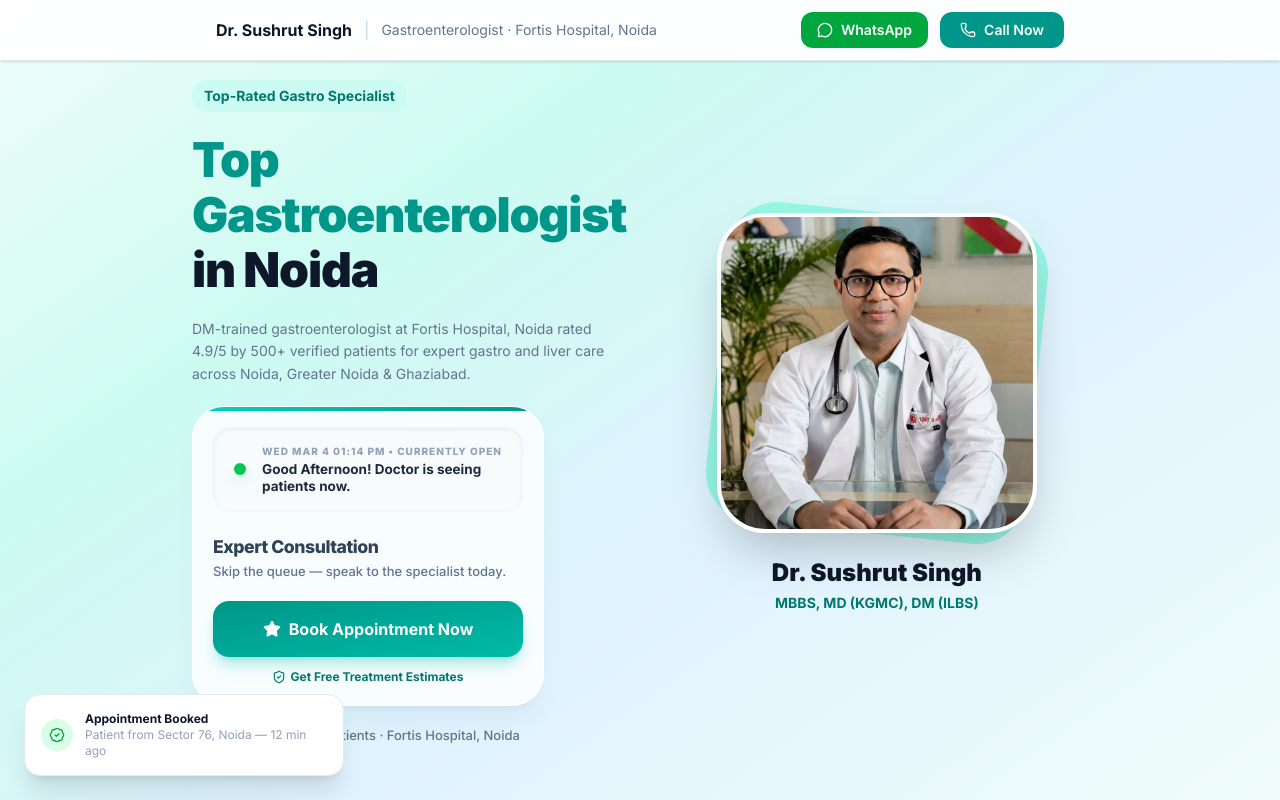
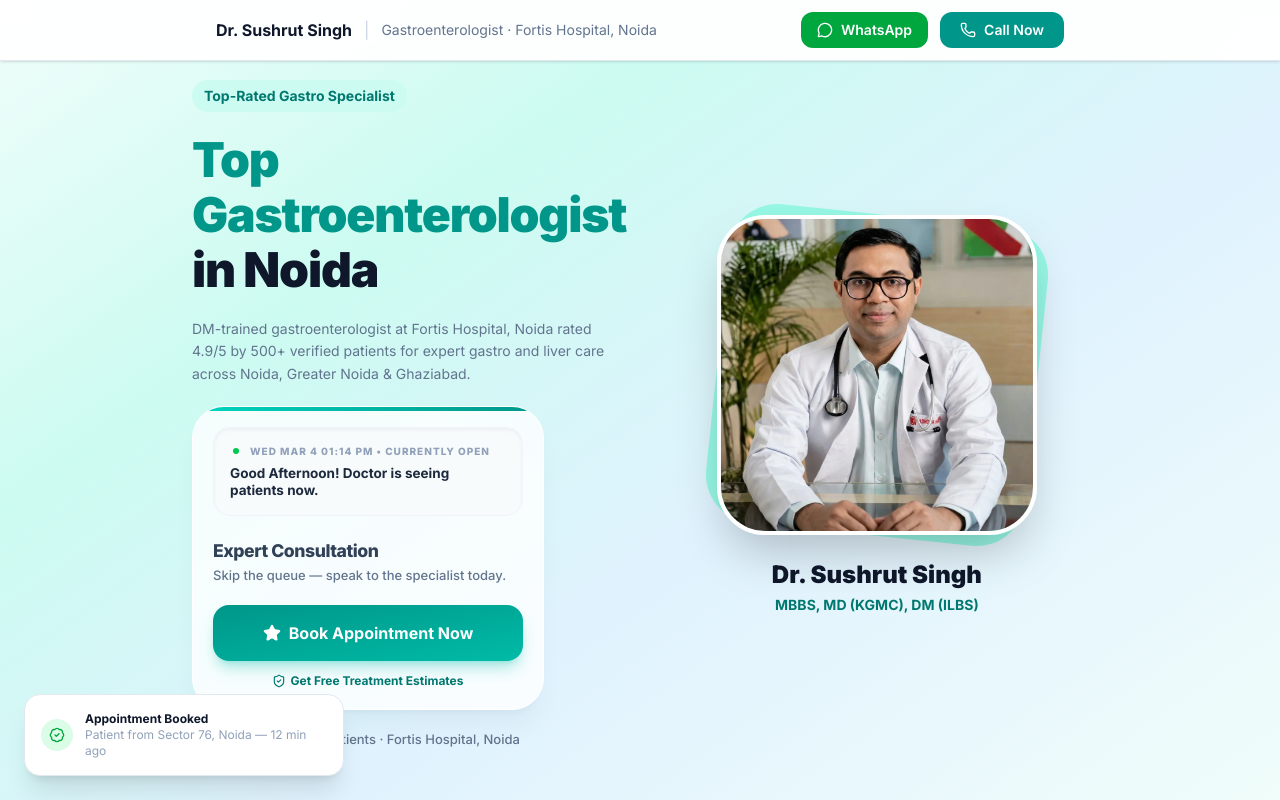
Before and after one commit to Aashwin-Kumar/drsingh_website, a Next.js app: page / in a window 1280 px wide. Shown: the top 800 px of the page. Built offline with nearby package versions, Linux system fonts and the light colour scheme.

Commit message:
Refined status dot placement to be inline with date

```diff
--- a/src/app/page.tsx
+++ b/src/app/page.tsx
@@ -303,19 +303,19 @@ function LandingPage() {
                   <div className="absolute top-0 left-0 w-full h-1 bg-gradient-to-r from-teal-400 to-teal-600"></div>
 
                   {clinicStatus.isReady && (
-                    <div className="bg-slate-50/80 rounded-2xl p-4 border border-slate-100 flex items-center gap-3 mb-6 shadow-inner">
-                      <div className="relative shrink-0 flex items-center justify-center w-5 h-5">
-                        <div className={`w-3 h-3 rounded-full ${clinicStatus.isOpen ? 'bg-green-500 shadow-lg shadow-green-500/50' : 'bg-amber-500 shadow-lg shadow-amber-500/50'}`}></div>
-                        {clinicStatus.isOpen && <span className="animate-ping absolute w-full h-full rounded-full bg-green-400 opacity-30"></span>}
-                      </div>
-                      <div className="flex flex-col">
-                        <p className="text-[10px] font-extrabold uppercase tracking-[0.1em] text-slate-400 mb-0.5">
+                    <div className="bg-slate-50/80 rounded-2xl p-4 border border-slate-100 flex flex-col gap-1.5 mb-6 shadow-inner">
+                      <div className="flex items-center gap-2">
+                        <div className="relative flex items-center justify-center w-3 h-3">
+                          <div className={`w-1.5 h-1.5 rounded-full ${clinicStatus.isOpen ? 'bg-green-500' : 'bg-amber-500'}`}></div>
+                          {clinicStatus.isOpen && <span className="animate-ping absolute w-full h-full rounded-full bg-green-400 opacity-40"></span>}
+                        </div>
+                        <p className="text-[10px] font-extrabold uppercase tracking-[0.1em] text-slate-400">
                           {clinicStatus.timeString} • {clinicStatus.isOpen ? 'Currently Open' : 'Opening Soon'}
                         </p>
-                        <p className="text-[13.5px] font-bold text-slate-800 leading-tight">
-                          {clinicStatus.greeting}! {clinicStatus.isOpen ? 'Doctor is seeing patients now.' : 'Doctor will be available soon, meanwhile book your appointment fast.'}
-                        </p>
                       </div>
+                      <p className="text-[13.5px] font-bold text-slate-800 leading-tight">
+                        {clinicStatus.greeting}! {clinicStatus.isOpen ? 'Doctor is seeing patients now.' : 'Doctor will be available soon, meanwhile book your appointment fast.'}
+                      </p>
                     </div>
                   )}
 
```
